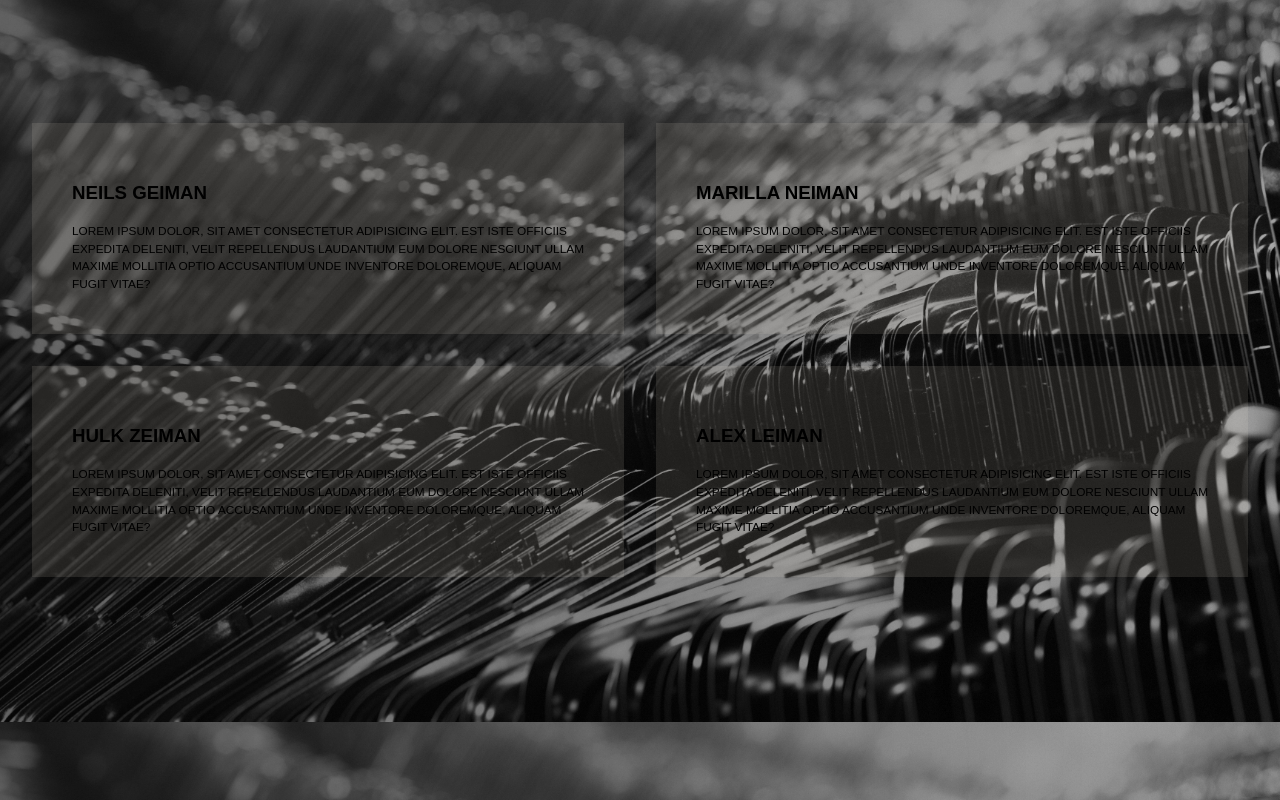
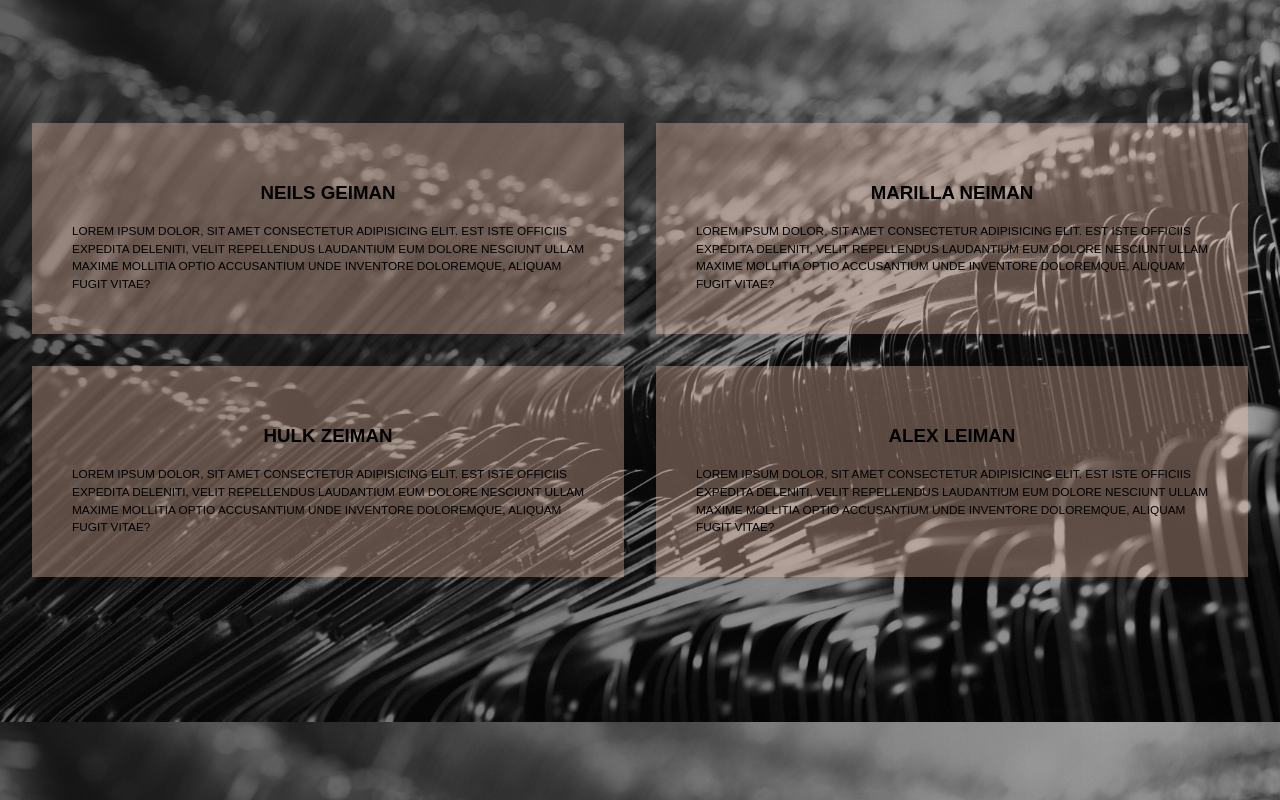
Before and after one commit to StefanDsd/Stefan-React-Portfolio, a React (Create React App) app: page / in a window 1280 px wide. Shown: the part 1678-2478 px from the top of the page. Built offline with nearby package versions, Linux system fonts and the light colour scheme.

Commit message:
working on project section

```diff
--- a/package.json
+++ b/package.json
@@ -6,6 +6,7 @@
     "@testing-library/jest-dom": "^5.16.5",
     "@testing-library/react": "^13.4.0",
     "@testing-library/user-event": "^13.5.0",
+    "framer-motion": "^9.0.1",
     "lottie-react": "^2.3.1",
     "react": "^18.2.0",
     "react-dom": "^18.2.0",
--- a/src/components/Modal.js
+++ b/src/components/Modal.js
@@ -2,11 +2,11 @@
 import React from 'react';
 import './styles/Modal.css';
 import { AiOutlineClose } from 'react-icons/ai';
-import myResume from '../assets/Resume_SD.pdf';
+// import myResume from '../assets/Resume_SD.pdf';
 import { Link } from 'react-router-dom';
 
 const Modal = ({showModal}) => {
-    const resume = myResume;
+    // const resume = myResume;
 
   return (
     <div className='modal'>
--- a/src/components/Testimonials.js
+++ b/src/components/Testimonials.js
@@ -1,5 +1,7 @@
 import React from "react";
 import "./styles/Testimonials.css";
+import { motion } from "framer-motion";
+
 
 const Testimonials = () => {
   return (
@@ -7,7 +9,13 @@ const Testimonials = () => {
       <h2>Projects</h2>
 
       <div className="testimonials">
-        <div className="test-carts">
+        <motion.div
+        whileInView={{ x: [-400, 0], opacity: [0, 1] }}
+        transition={{ duration: 1.2, ease: "easeIn" }}
+        whileHover={{ scale: 1.1 }}
+        whileTap={{ scale: 0.9 }}
+        viewport={{ once: true }}
+        className="test-carts">
           <h3>neils geiman</h3>
           <p>
             Lorem ipsum dolor, sit amet consectetur adipisicing elit. Est iste
@@ -15,9 +23,15 @@ const Testimonials = () => {
             nesciunt ullam maxime mollitia optio accusantium unde inventore
             doloremque, aliquam fugit vitae?
           </p>
-        </div>
+        </motion.div>
 
-        <div className="test-carts">
+        <motion.div
+         whileInView={{ x: [-400, 0], opacity: [0, 1] }}
+         transition={{ duration: 1.2, ease: "easeIn" }}
+         whileHover={{ scale: 1.1 }}
+         whileTap={{ scale: 0.9 }}
+         viewport={{ once: true }}
+        className="test-carts">
           <h3>Marilla Neiman</h3>
           <p>
             Lorem ipsum dolor, sit amet consectetur adipisicing elit. Est iste
@@ -25,9 +39,15 @@ const Testimonials = () => {
             nesciunt ullam maxime mollitia optio accusantium unde inventore
             doloremque, aliquam fugit vitae?
           </p>
-        </div>
+        </motion.div>
 
-        <div className="test-carts">
+        <motion.div
+         whileInView={{ x: [-400, 0], opacity: [0, 1] }}
+         transition={{ duration: 1.2, ease: "easeIn" }}
+         whileHover={{ scale: 1.1 }}
+         whileTap={{ scale: 0.9 }}
+         viewport={{ once: true }}
+        className="test-carts">
           <h3>Hulk Zeiman</h3>
           <p>
             Lorem ipsum dolor, sit amet consectetur adipisicing elit. Est iste
@@ -35,9 +55,15 @@ const Testimonials = () => {
             nesciunt ullam maxime mollitia optio accusantium unde inventore
             doloremque, aliquam fugit vitae?
           </p>
-        </div>
+        </motion.div>
 
-        <div className="test-carts">
+        <motion.div
+         whileInView={{ x: [-400, 0], opacity: [0, 1] }}
+         transition={{ duration: 1.2, ease: "easeIn" }}
+         whileHover={{ scale: 1.1 }}
+         whileTap={{ scale: 0.9 }}
+         viewport={{ once: true }}
+        className="test-carts">
           <h3>Alex Leiman</h3>
           <p>
             Lorem ipsum dolor, sit amet consectetur adipisicing elit. Est iste
@@ -45,7 +71,7 @@ const Testimonials = () => {
             nesciunt ullam maxime mollitia optio accusantium unde inventore
             doloremque, aliquam fugit vitae?
           </p>
-        </div>
+        </motion.div>
       </div>
     </div>
   );
--- a/src/components/styles/Section.css
+++ b/src/components/styles/Section.css
@@ -1,13 +1,12 @@
 .section {
   width: 100%;
   min-height: 100vh;
-  /* background: linear-gradient(45deg, var(--clr-section)), url(../../assets/bgPhoto.jpg); */
   background-size: cover;
   background-position: center;
   display: flex;
   align-items: center;
   justify-content: space-between;
-  /* padding-inline: 4rem; */
+  padding-inline: 4rem;
 }
 
 .first-lottie {
@@ -69,11 +68,11 @@
   }
   .first-lottie {
 
-    width: 20rem;
-    height: 5rem;
+    width: 100vw;
+    height: 10rem;
   }
   .section > * {
-    top: -5rem;
+    top: -7rem;
     text-align: center;
     max-width: 60ch;
     text-transform: uppercase;
--- a/src/components/styles/Testimonials.css
+++ b/src/components/styles/Testimonials.css
@@ -10,7 +10,7 @@
 
 .test-carts {
     padding:2.5rem;
-    background: hsl(var(--clr-glass-dark));
+    background: hsl(var(--clr-glass-light));
     line-height: 1.5;
     cursor: pointer;
 }
@@ -23,6 +23,10 @@
 .test-carts h3 {
     text-transform: uppercase;
     margin-block: 1rem;
+    display: flex;
+    justify-content: center;
+    align-items: center;
+
 }
 .test-carts p {
     text-transform: uppercase;
--- a/src/index.js
+++ b/src/index.js
@@ -12,7 +12,7 @@ root.render(
     <Router>
       <Routes>
         <Route path="/" element={<App />} />;
-        <Route path='/Contact' element={<Contact/>}/>
+        <Route path='/contact' element={<Contact/>}/>
       </Routes>
     </Router>,
   </React.StrictMode>
```
Also changed, not shown: src/components/Section.js (+1 -8 lines), 1 other file (tests, documents, lock files or other folders).
